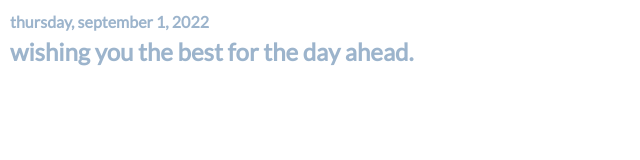
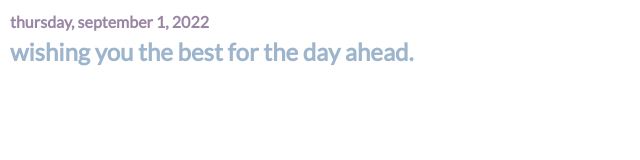
Before and after one commit to vanlilac/notion, a plain HTML site: page index.html in a window 1280 px wide. Shown: the whole page, without its empty margins (0-640 px from the left). Drawn offline with Linux system fonts and the light colour scheme.

Commit message:
Update index.html

```diff
--- a/index.html
+++ b/index.html
@@ -24,6 +24,7 @@
 
       #date{
           font-size:12pt;
+          color: #9A86A4;
           font-weight: bold;
       }
 
```
